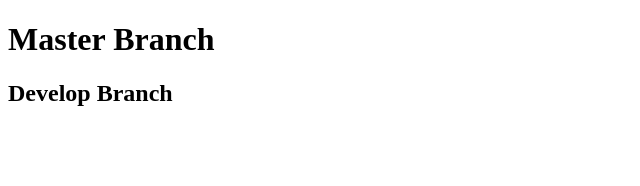
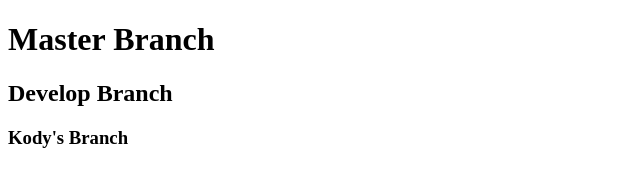
Before and after one commit to KTerew/teamGit, a plain HTML site: page index.html in a window 1280 px wide. Shown: the whole page, without its empty margins (0-640 px from the left). Drawn offline with Linux system fonts and the light colour scheme.

Commit message:
Kody's Branch

```diff
--- a/index.html
+++ b/index.html
@@ -9,6 +9,7 @@
 
     <h1>Master Branch</h1>
     <h2>Develop Branch</h2>
+    <h3>Kody's Branch</h3>
 
 </body>
 </html>
```
